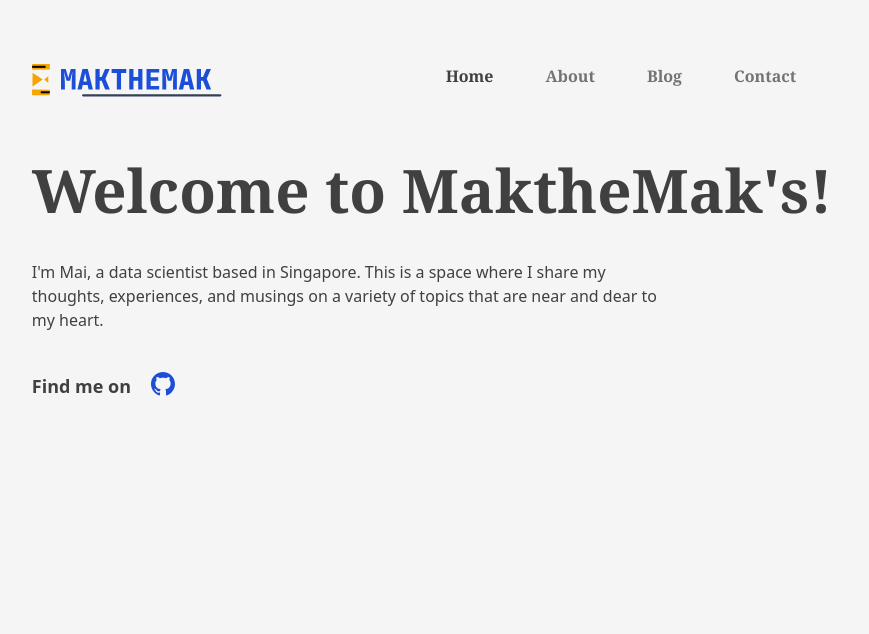
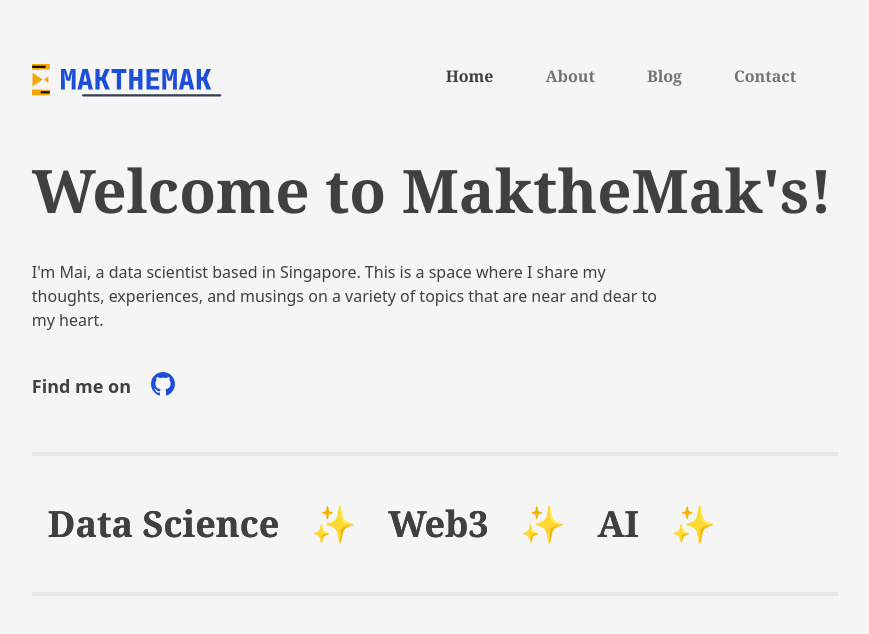
Before and after one commit to immaixq/makthemak, a Next.js app: page / in a window 1280 px wide. Shown: the top 634 px of the page, without its empty margins (205-1074 px from the left). Built offline with nearby package versions, Linux system fonts and the light colour scheme.

Commit message:
add marquee effect

```diff
--- a/src/app/page.tsx
+++ b/src/app/page.tsx
@@ -41,14 +41,29 @@ export default function Home() {
               </div>
             </div>
           </div>
-          {/* <div>
-            <h1 className="mb-5 pr-5 text-lg font-semibold">Hear more from me</h1>
-            <div className="flex">
-              <input className="bg-gray-50 border border-gray-300 text-gray-900 text-sm rounded-lg rounded-r-none block w-full p-2.5 dark:bg-gray-700 dark:border-gray-600 dark:placeholder-gray-400 dark:text-white" type="email" name="email" id="email" placeholder="Type your email"/>
-              <button type="submit" className="text-white rounded-l-none  bg-slate-700 hover:bg-blue-800  focus:outline-none font-medium rounded-lg text-sm w-full sm:w-auto px-5 py-2.5 text-center dark:bg-blue-600">Submit</button>
-            </div>
-          </div> */}
         </div>
+
+  <div className="mt-8 relative flex overflow-x-hidden font-bold font-serif border-y-4">
+    <div className="py-12 animate-marquee whitespace-nowrap">
+      <span className="text-4xl mx-4">Data Science</span>
+      <span className="text-4xl mx-4">✨</span>
+      <span className="text-4xl mx-4">Web3</span>
+      <span className="text-4xl mx-4">✨</span>
+      <span className="text-4xl mx-4">AI</span>
+      <span className="text-4xl mx-4">✨</span>
+    </div>
+
+    <div className="absolute top-0 py-12 animate-marquee2 whitespace-nowrap">
+      <span className="text-4xl mx-4">Data Science</span>
+      <span className="text-4xl mx-4">✨</span>
+      <span className="text-4xl mx-4">Web3</span>
+      <span className="text-4xl mx-4">✨</span>
+      <span className="text-4xl mx-4">AI</span>
+      <span className="text-4xl mx-4">✨</span>
+    </div>
+  </div>
+
+
     </section>
     </motion.div>
   )
```
